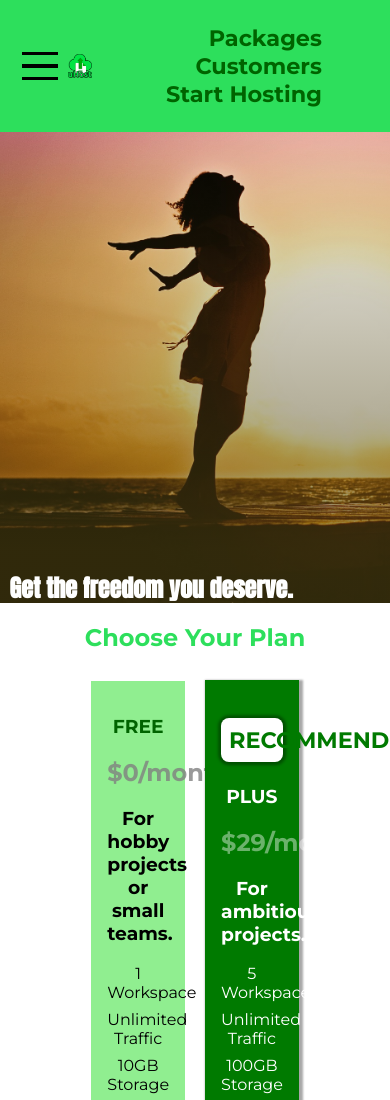
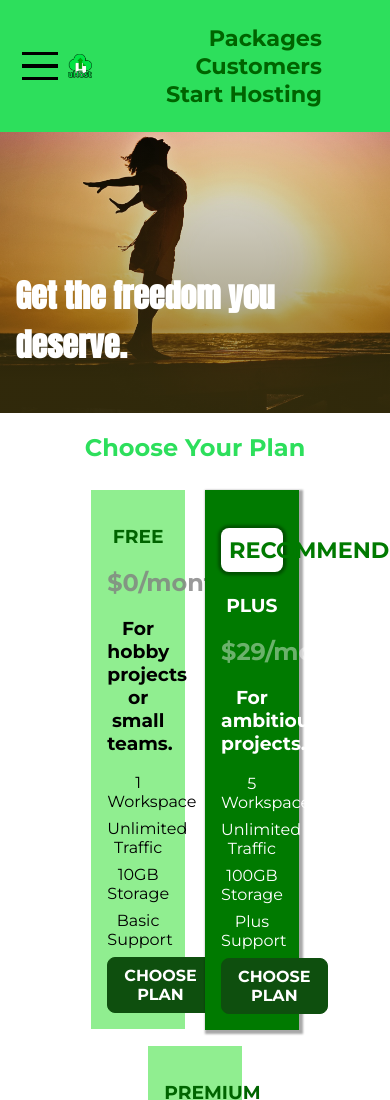
Before and after one commit to MaksymovAndrew/Uhost, a plain HTML site: page index.html in a window 390 px wide. Shown: the top 1100 px of the page. Drawn offline with Linux system fonts and the light colour scheme.

Commit message:
preparing for mobile
fixing some bugs + started the mobile design

```diff
--- a/index.html
+++ b/index.html
@@ -3,6 +3,7 @@
   <head>
     <meta charset="UTF-8" />
     <meta http-equiv="X-UA-Compatible" content="ie=edge" />
+    <meta name="viewport" content="width=device-width, initial-scale=1.0" />
     <title>CSS Project</title>
     <link rel="shortcut icon" href="images/favicon.png" />
     <link
--- a/main.css
+++ b/main.css
@@ -14,16 +14,28 @@
   position: relative;
 }
 
-.section-title {
-  color: #2ddf5c;
-  text-align: center;
-}
-
 #product-overview h1 {
   color: white;
   font-family: "Anton", sans-serif;
   position: absolute;
-  top: 90%;
+  bottom: 5%;
+  left: 4%;
+  font-size: 1.6rem;
+}
+
+@media (max-width: 40rem) {
+  #product-overview {
+    height: 40vh;
+  }
+
+  #product-overview h1 {
+    font-size: 2rem;
+  }
+}
+
+.section-title {
+  color: #2ddf5c;
+  text-align: center;
 }
 
 .plan__list {
```
Also changed, not shown: customers/index.html (+2 -2 lines), packages/index.html (+1 -0 lines).
